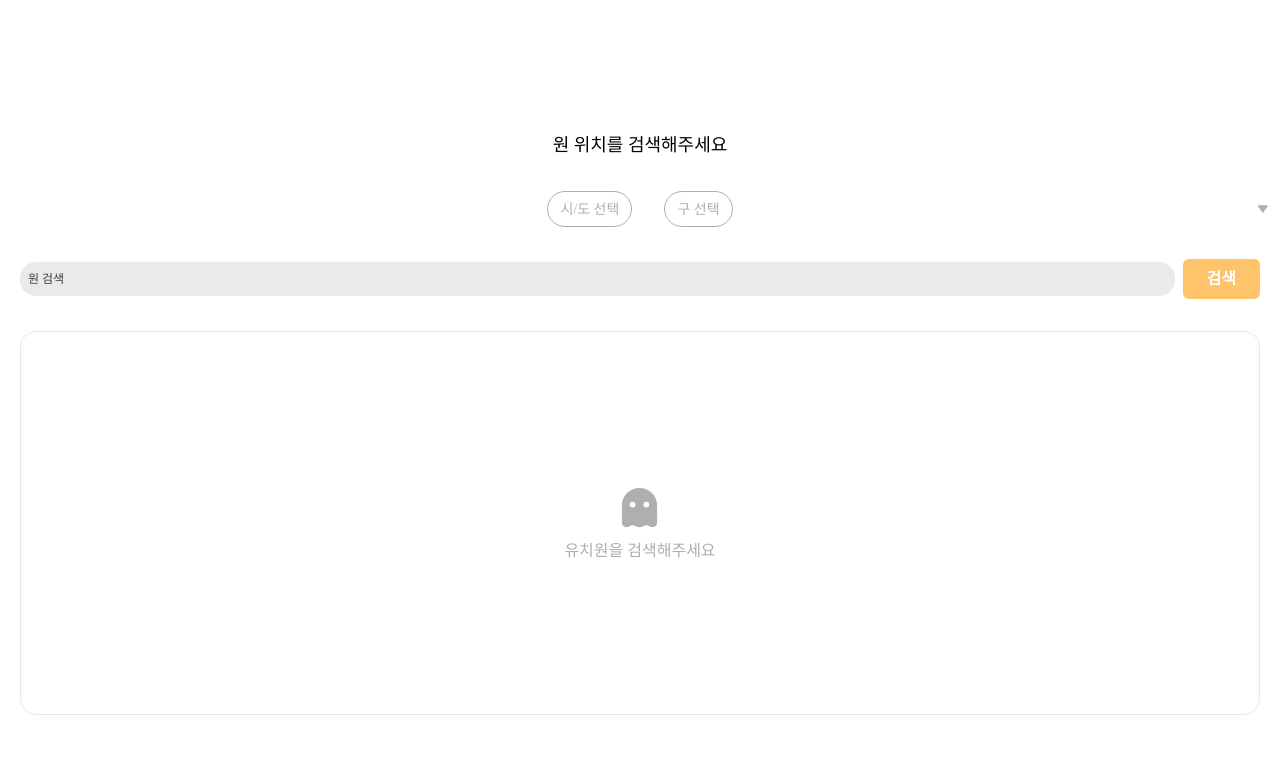
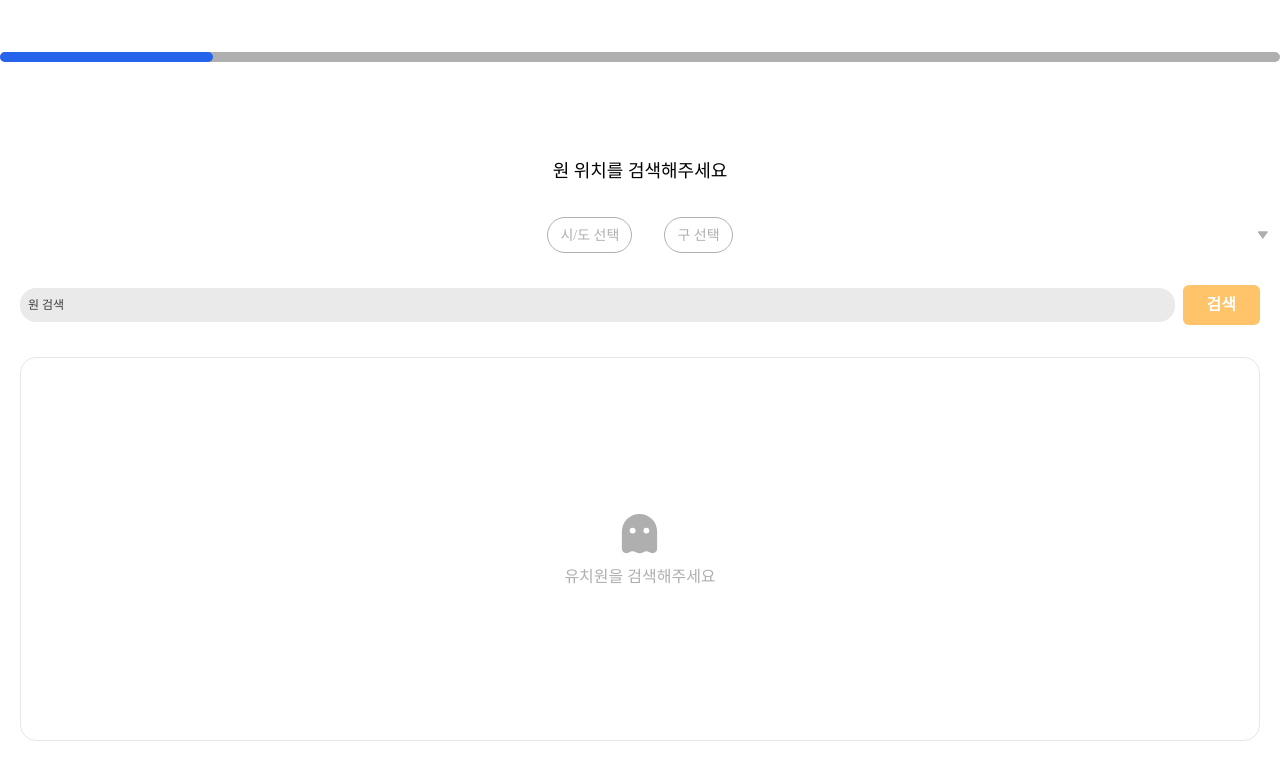
Before and after one commit to allkong/KidWe, a React (Vite) app in the folder front-end/: page /signup/kindergarten/search in a window 1280 px wide. Shown: the top 780 px of the page. Built offline with nearby package versions, Linux system fonts and the light colour scheme; a web font is replaced by a local one.

Commit message:
feat : Stepper 일부 구현
- 중요한 기능이 아님 + 회원가입 쪽 -> 우선순위가 낮아 여기서 중단

```diff
--- a/front-end/src/pages/SignUp.tsx
+++ b/front-end/src/pages/SignUp.tsx
@@ -1,3 +1,4 @@
+import {useState} from 'react';
 import {Routes, Route} from 'react-router-dom';
 import {containerHeaderClass} from '@/styles/styles';
 import RoleSelect from '@/pages/sign-up/RoleSelect';
@@ -8,16 +9,36 @@ import RegisterComplete from '@/pages/sign-up/RegisterComplete';
 import KindergartenSearch from '@/pages/sign-up/KindergartenSearch';
 import KindergartenBan from '@/pages/sign-up/KindergartenBan';
 import KindergartenChild from '@/pages/sign-up/KindergartenChild';
+import ProgressMobileStepper from '@/pages/sign-up/ProgressMobileStepper';
+const SignUp: React.FC = () => {
+  // const {headerTitle} = useHeader();
+  const [activeStep, setActiveStep] = useState(0);
+  const steps = 6;
+  const handleNext = () => {
+    setActiveStep(prevActiveStep => Math.min(prevActiveStep + 1, steps - 1));
+  };
 
-const SignUp = () => {
-  // const {headerTitle} = useHeader();
-
+  const handleBack = () => {
+    setActiveStep(prevActiveStep => Math.max(prevActiveStep - 1, 0));
+  };
   return (
     <div className="h-screen">
       <div className={containerHeaderClass}>
+        <ProgressMobileStepper
+          activeStep={activeStep}
+          handleNext={handleNext}
+          handleBack={handleBack}
+          steps={steps}
+        />
         <Routes>
-          <Route path="/role" element={<RoleSelect />}></Route>
-          <Route path="/info" element={<RegisterInfo />}></Route>
+          <Route
+            path="/role"
+            element={<RoleSelect handleNext={handleNext} />}
+          ></Route>
+          <Route
+            path="/info"
+            element={<RegisterInfo handleNext={handleNext} />}
+          ></Route>
           <Route
             path="/kindergarten/register"
             element={<RegisterKindergarten />}
--- /dev/null
+++ b/front-end/src/pages/sign-up/ProgressMobileStepper.tsx
@@ -0,0 +1,28 @@
+import React, {useState} from 'react';
+
+interface ProgressMobileStepperProps {
+  activeStep: number;
+  handleNext: () => void;
+  handleBack: () => void;
+  steps: number;
+}
+
+const ProgressMobileStepper: React.FC<ProgressMobileStepperProps> = ({
+  activeStep,
+  handleNext,
+  handleBack,
+  steps,
+}) => {
+  return (
+    <div className="w-full  flex flex-col items-center">
+      <div className="w-full bg-gray-200 rounded-full h-2.5 mb-4">
+        <div
+          className="bg-blue-600 h-2.5 rounded-full"
+          style={{width: `${((activeStep + 1) / steps) * 100}%`}}
+        ></div>
+      </div>
+    </div>
+  );
+};
+
+export default ProgressMobileStepper;
--- a/front-end/src/pages/sign-up/RegisterInfo.tsx
+++ b/front-end/src/pages/sign-up/RegisterInfo.tsx
@@ -1,8 +1,10 @@
 import React, {useEffect, useState} from 'react';
 import LabelInput from '@/components/atoms/Input/LabelInput';
 import Button from '@/components/atoms/Button/Button';
-
-const RegisterInfo: React.FC = () => {
+interface RegisterInfoProps {
+  handleNext: () => void;
+}
+const RegisterInfo: React.FC<RegisterInfoProps> = ({handleNext}) => {
   const [isShort, setIsShort] = useState(true);
 
   useEffect(() => {
--- a/front-end/src/pages/sign-up/RoleSelect.tsx
+++ b/front-end/src/pages/sign-up/RoleSelect.tsx
@@ -5,13 +5,17 @@ import Modal from '@/components/organisms/Modal/Modal';
 
 import {useNavigate} from 'react-router-dom';
 
+interface RoleSelectProps {
+  handleNext: () => void;
+}
+
 const roleItems = [
   {value: '학부모', label: '학부모'},
   {value: '선생님', label: '선생님'},
   {value: '원장님', label: '원장님'},
 ];
 
-const RoleSelect: React.FC = () => {
+const RoleSelect: React.FC<RoleSelectProps> = ({handleNext}) => {
   const [selectedRole, setSelectedRole] = useState<string>('');
   const [isModalOpen, setIsModalOpen] = useState(false);
   const navigate = useNavigate();
@@ -20,6 +24,7 @@ const RoleSelect: React.FC = () => {
     if (selectedRole === '') {
       setIsModalOpen(true);
     } else {
+      handleNext();
       navigate('/signup/info');
     }
   };
```
